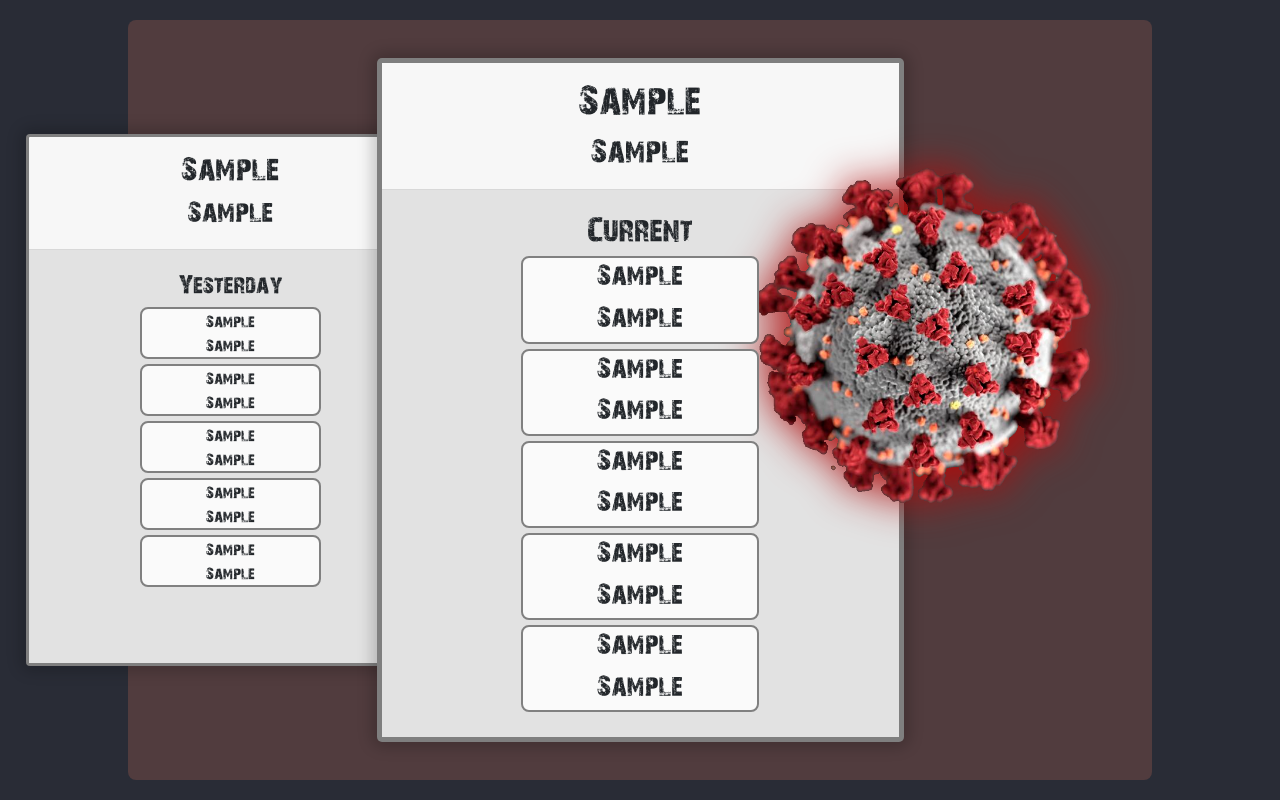
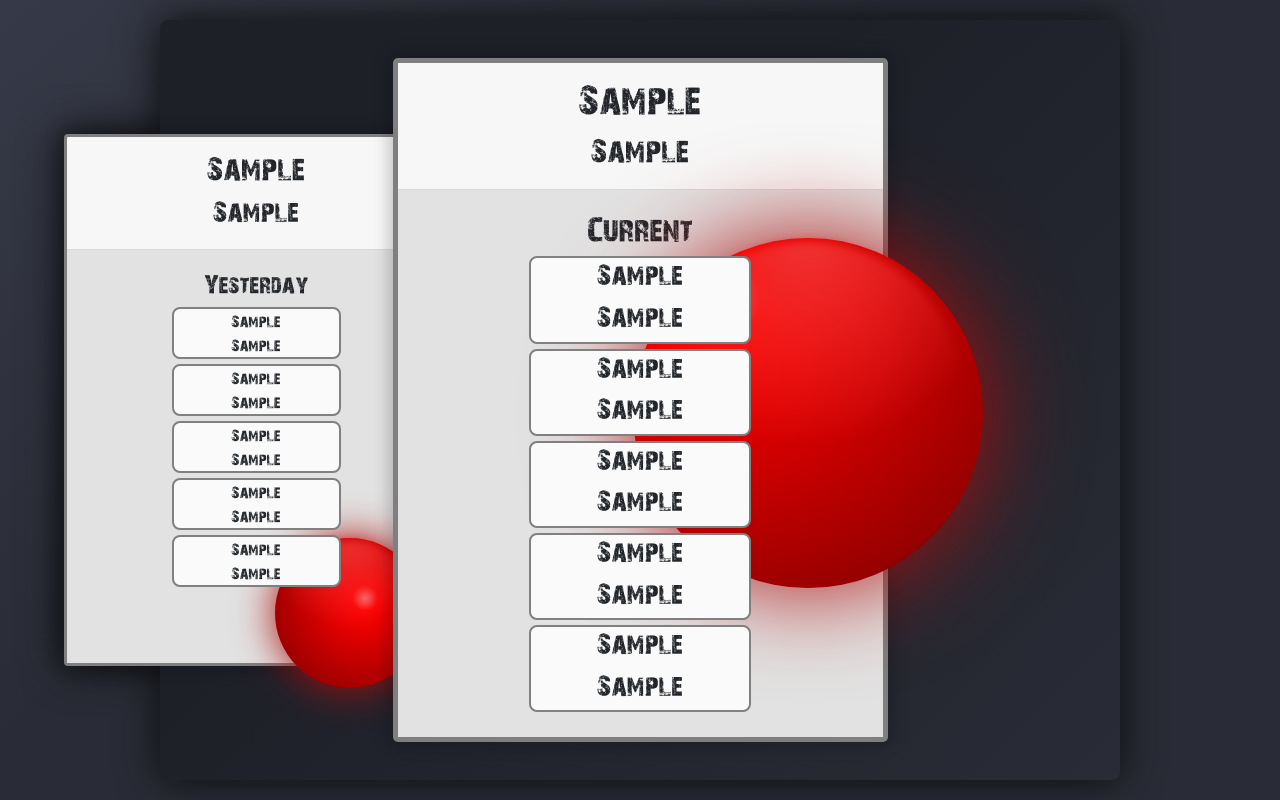
Before and after one commit to hackwithcameron/DjangoCovidScraper, a Django app: template templates/COVIDPage/index.html in a window 1280 px wide. Run offline with Django 3.2, Linux system fonts and the light colour scheme; the template is opened without the code that fills it: most values are stand-ins (such as "Sample title", 1, 10 or a date in 2020); some libraries are stand-ins or nearby versions.

Commit message:
Dashboard Design
Added some more design to the COVID dashboard. Removed Virus picture, and added small and large sphere.

```diff
--- a/static/css/covidwebpage.css
+++ b/static/css/covidwebpage.css
@@ -20,19 +20,22 @@
 
 #background{
     position: relative;
-    background-color: #292c36;
     overflow: hidden;
     width: 100%;
     height: 100vh;
+    background-image: linear-gradient(320deg, #292c36 60%, #363947);
 }
 
 .mainContainer{
     width: 80%;
     height: 95%;
+    max-width: 960px;
+    min-height: 685px;
     position: absolute;
     text-align: center;
     border-radius: 8px;
-    background-color: #513c3e;
+    background-image: linear-gradient(135deg, #1e2028 40%, #292c36);
+  filter: drop-shadow(0px 0px 20px #0c0c0d);
     display: grid;
 }
 
@@ -91,8 +94,8 @@
 
 #VirusPic{
     position: absolute;
-    top: 100px;
-    right: -200px;
+    top: 175px;
+    right: -100px;
     z-index: 1;
     width: 350px;
     overflow: hidden;
@@ -100,6 +103,42 @@
     filter: drop-shadow(0px 0px 20px rgba(173, 12, 12, 1));
 }
 
+.sphereBig{
+    height: 350px;
+    width: 350px;
+    top: 175px;
+    right: -100px;
+    z-index: 1;
+    filter: drop-shadow(0 0 50px rgb(173, 12, 12));
+}
+
+.sphereSmall{
+    height: 150px;
+    width: 150px;
+    bottom: -25px;
+    right: 20px;
+    filter: drop-shadow(0 0 20px rgb(173, 12, 12));
+}
+
+.sphere{
+    display: block;
+    position: absolute;
+    background-color: rgba(173, 12, 12, 1);
+    border-radius: 50%;
+    background: radial-gradient(circle at 90px 60px, rgb(255, 126, 126), rgb(255, 0, 0) 10%, rgb(151, 0, 0) 80%, rgb(4, 0, 0) 100%);
+}
+
+.sphere::before{
+    content: "";
+    position: absolute;
+    top: 1%;
+    left: 5%;
+    width: 90%;
+    height: 90%;
+    border-radius: 50%;
+    background: radial-gradient(circle at 50% 0px, #f03131, rgba(255, 255, 255, 0) 58%);
+    filter: blur(5px);
+    z-index: 1;
+}
+
 /********** Screen Sizing **********/
-
-/**** 920 ******/
--- a/templates/COVIDPage/index.html
+++ b/templates/COVIDPage/index.html
@@ -8,6 +8,7 @@
         <div class="mainContainer">
             <div class="row">
                 <div class="card" id="past">
+                    <div class="sphere sphereSmall"></div>
                     <div class="card-header">
                         <h2>{{headerInfo.0}}</h2>
                         <h3>{{stateInfo.0}}</h3>
@@ -37,7 +38,10 @@
                     </div>
                 </div>
                 <div class="card" id="current">
+                    <!--
                     <img src="{% static 'images/VirusPicture2.png' %}" id="VirusPic" alt="Virus Picture">
+                    -->
+                    <div class="sphere sphereBig"></div>
                     <div class="card-header">
                         <h1>{{headerInfo.0}}</h1>
                         <h2>{{stateInfo.0}}</h2>
```
